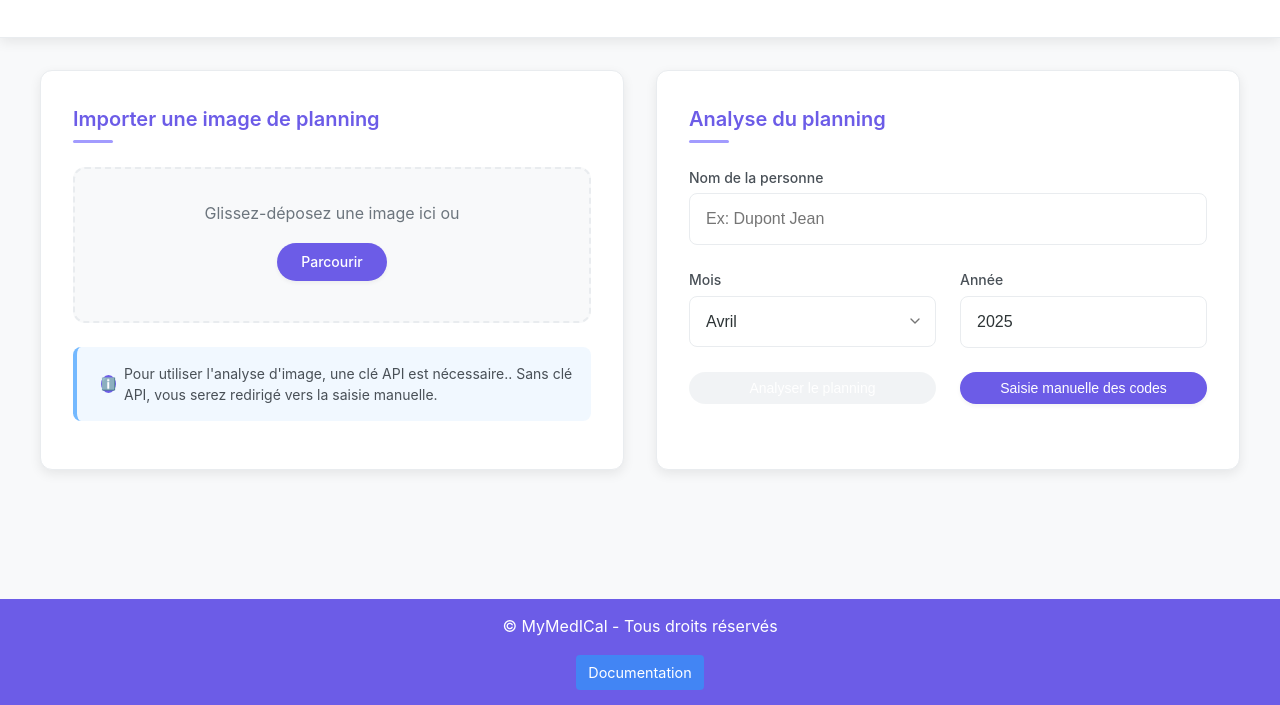
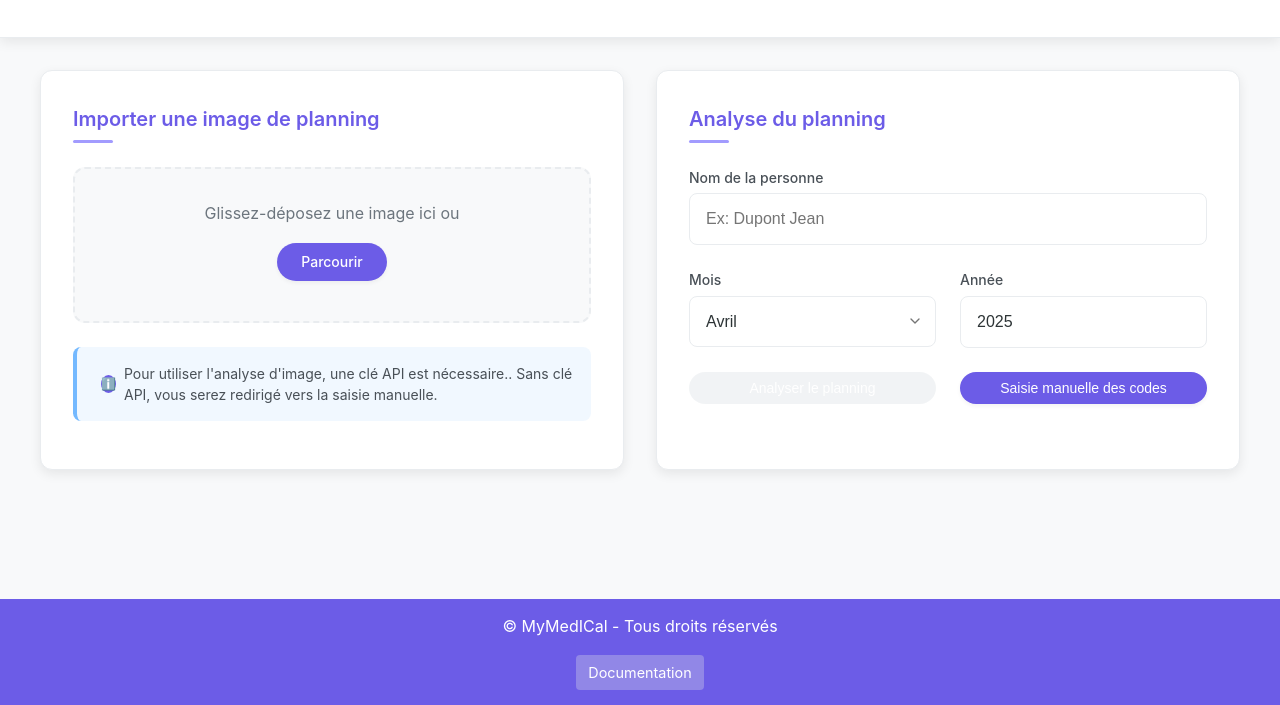
Before and after one commit to PV-Live/Calendrier, a plain HTML site: page index.html in a window 1280 px wide. Shown: the part 95-800 px from the top of the page. Drawn offline with Linux system fonts and the light colour scheme.

Commit message:
V2 ajustement couleur css push vers github LAST VERSION

```diff
--- a/css/modern-styles.css
+++ b/css/modern-styles.css
@@ -888,7 +888,7 @@ footer {
 .btn-small {
     display: inline-block;
     padding: 6px 12px;
-    background-color: #4285f4;
+    background-color: #9187e7;
     color: white;
     border-radius: 4px;
     text-decoration: none;
@@ -897,7 +897,7 @@ footer {
 }
 
 .btn-small:hover {
-    background-color: #3367d6;
+    background-color: #7b73c4;
     text-decoration: none;
 }
 
```
